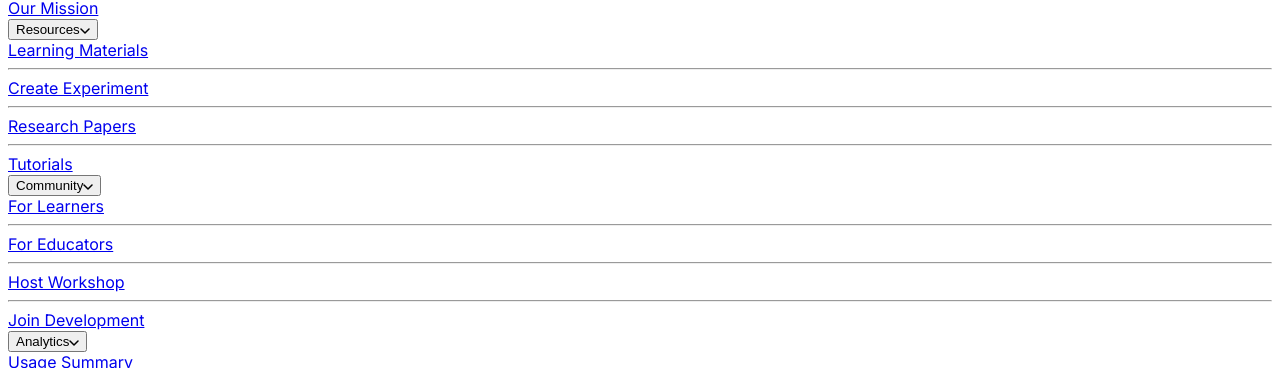
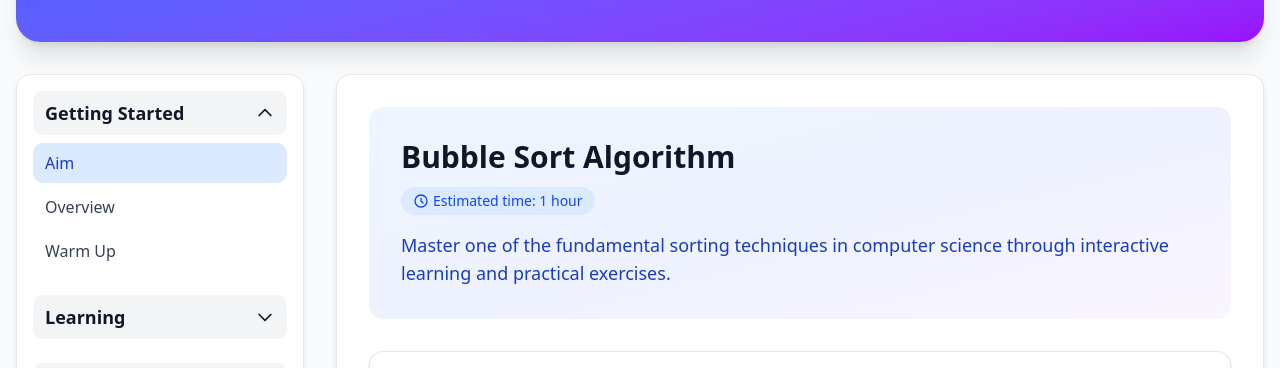
Before and after one commit to avi1o1/WELabs, a Next.js app in the folder welabs/: page /experiment in a window 1280 px wide. Shown: the part 432-800 px from the top of the page. Built offline with nearby package versions, Linux system fonts and the light colour scheme.

Commit message:
Revert "Build Friendly"
This reverts commit 0b07216ea8c87640899435e1f9b8f66434666a20.

```diff
--- a/welabs/next.config.ts
+++ b/welabs/next.config.ts
@@ -2,9 +2,6 @@
 
 const nextConfig: NextConfig = {
   reactStrictMode: true,
-  eslint: {
-    ignoreDuringBuilds: true,
-  },
   images: {
     remotePatterns: [
       {
--- a/welabs/src/app/experiments/page.tsx
+++ b/welabs/src/app/experiments/page.tsx
@@ -691,7 +691,6 @@
 
                                 {/* Button */}
                                 <button
-                                  onClick={() => window.location.href = `/experiment`}
                                   className={`w-full py-2 mt-4 rounded-lg font-medium transition-colors cursor-pointer ${
                                     isDarkMode
                                       ? "bg-indigo-600 hover:bg-indigo-700 text-white"
--- a/welabs/src/app/layout.tsx
+++ b/welabs/src/app/layout.tsx
@@ -1,20 +1,34 @@
-import { Inter } from 'next/font/google'
+import type { Metadata } from "next";
+import { Geist, Geist_Mono } from "next/font/google";
+import "./globals.css";
 
-const inter = Inter({ subsets: ['latin'] })
+const geistSans = Geist({
+  variable: "--font-geist-sans",
+  subsets: ["latin"],
+});
 
-export const metadata = {
-  title: 'WELabs Application',
-  description: 'Virtual Web Engineering Labs',
-}
+const geistMono = Geist_Mono({
+  variable: "--font-geist-mono",
+  subsets: ["latin"],
+});
+
+export const metadata: Metadata = {
+  title: "We Labs",
+  description: "Generated by Copilot and other AI tools",
+};
 
 export default function RootLayout({
   children,
-}: {
-  children: React.ReactNode
-}) {
+}: Readonly<{
+  children: React.ReactNode;
+}>) {
   return (
     <html lang="en">
-      <body className={inter.className}>{children}</body>
+      <body
+        className={`${geistSans.variable} ${geistMono.variable} antialiased`}
+      >
+        {children}
+      </body>
     </html>
-  )
+  );
 }
--- a/welabs/src/app/new-layout.tsx
+++ b/welabs/src/app/new-layout.tsx
@@ -1,4 +1,6 @@
-import { ThemeProvider } from "next-themes";
+import { ThemeProvider } from "@/components/theme-provider";
+import { Navbar } from "@/components/layout/Navbar";
+import { Footer } from "@/components/layout/Footer";
 
 export default function RootLayout({
   children,
@@ -16,7 +18,9 @@
           disableTransitionOnChange
         >
           <div className="min-h-screen bg-background">
+            <Navbar />
             <main>{children}</main>
+            <Footer />
           </div>
         </ThemeProvider>
       </body>
--- a/welabs/src/components/layout/SideBar.tsx
+++ b/welabs/src/components/layout/SideBar.tsx
@@ -11,11 +11,6 @@
   isDarkMode: boolean;
 }
 
-// Define a type for our category state
-interface CategoryState {
-  [key: string]: boolean;
-}
-
 const Sidebar: React.FC<SidebarProps> = ({
   categories,
   activeSection,
@@ -23,8 +18,8 @@
   isDarkMode,
 }) => {
   // Track open/closed state for each category
-  const [openCategories, setOpenCategories] = useState<CategoryState>(() => {
-    const initialState: CategoryState = {};
+  const [openCategories, setOpenCategories] = useState<{ [key: string]: boolean }>(() => {
+    const initialState = {};
     categories.forEach((category, index) => {
       const hasActiveItem = category.items.some(item => item.id === activeSection);
       initialState[`category-${index}`] = hasActiveItem;
@@ -40,11 +35,85 @@
     }));
   };
 
-  // Rest of your component code...
+  return (
+    <div
+      className={`sticky top-24 overflow-y-auto max-h-[calc(100vh-8rem)] rounded-xl border ${
+        isDarkMode
+          ? "bg-gray-900 border-gray-800"
+          : "bg-white border-gray-200"
+      } shadow-md`}
+    >
+      <nav className="p-4">
+        {categories.map((category, categoryIndex) => (
+          <div key={categoryIndex} className="mb-6">
+            <button
+              onClick={() => toggleCategory(categoryIndex)}
+              className={`w-full text-left font-bold text-lg mb-2 px-3 py-2 rounded-lg flex justify-between items-center ${
+                isDarkMode
+                  ? "bg-gray-800 text-white hover:bg-gray-700"
+                  : "bg-gray-100 text-gray-900 hover:bg-gray-200"
+              } transition-colors`}
+            >
+              <span>{category.title}</span>
+              <svg
+                xmlns="http://www.w3.org/2000/svg"
+                className={`h-5 w-5 transition-transform ${openCategories[`category-${categoryIndex}`] ? "rotate-180" : ""}`}
+                fill="none"
+                viewBox="0 0 24 24"
+                stroke="currentColor"
+              >
+                <path strokeLinecap="round" strokeLinejoin="round" strokeWidth={2} d="M19 9l-7 7-7-7" />
+              </svg>
+            </button>
 
-  return (
-    // Your JSX here
-    <div>Sidebar Component</div>
+            {openCategories[`category-${categoryIndex}`] && (
+              <ul className="space-y-1 mt-2 transition-all">
+                {category.items.map((item) => (
+                  <li key={item.id}>
+                    <a
+                      href={`#${item.id}`}
+                      onClick={(e) => {
+                        e.preventDefault();
+                        setActiveSection(item.id);
+                      }}
+                      className={`block px-3 py-2 rounded-lg transition-colors ${
+                        activeSection === item.id
+                          ? isDarkMode
+                            ? "bg-blue-800 text-white"
+                            : "bg-blue-100 text-blue-800"
+                          : isDarkMode
+                          ? "text-gray-300 hover:bg-gray-800"
+                          : "text-gray-700 hover:bg-gray-100"
+                      }`}
+                    >
+                      {item.title}
+                    </a>
+                  </li>
+                ))}
+
+                {category.buttons &&
+                  category.buttons.map((button) => (
+                    <li key={button.id} className="mt-3">
+                      <a
+                        href={button.link}
+                        target="_blank"
+                        rel="noreferrer"
+                        className={`block px-3 py-2 rounded-lg text-center font-medium transition-colors ${
+                          isDarkMode
+                            ? "bg-blue-700 hover:bg-blue-600 text-white"
+                            : "bg-blue-600 hover:bg-blue-700 text-white"
+                        }`}
+                      >
+                        {button.title}
+                      </a>
+                    </li>
+                  ))}
+              </ul>
+            )}
+          </div>
+        ))}
+      </nav>
+    </div>
   );
 };
 
```
Also changed, not shown: welabs/src/app/analytics/page.tsx (added).
